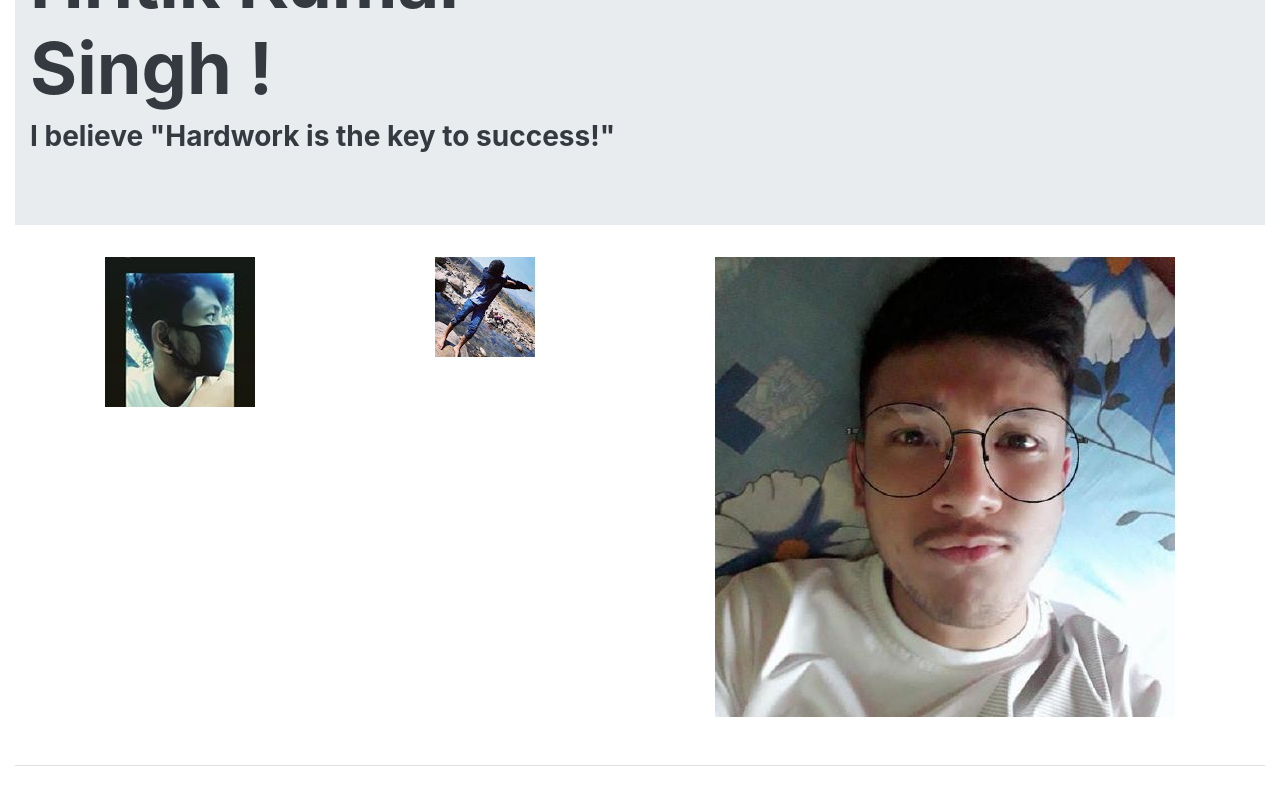
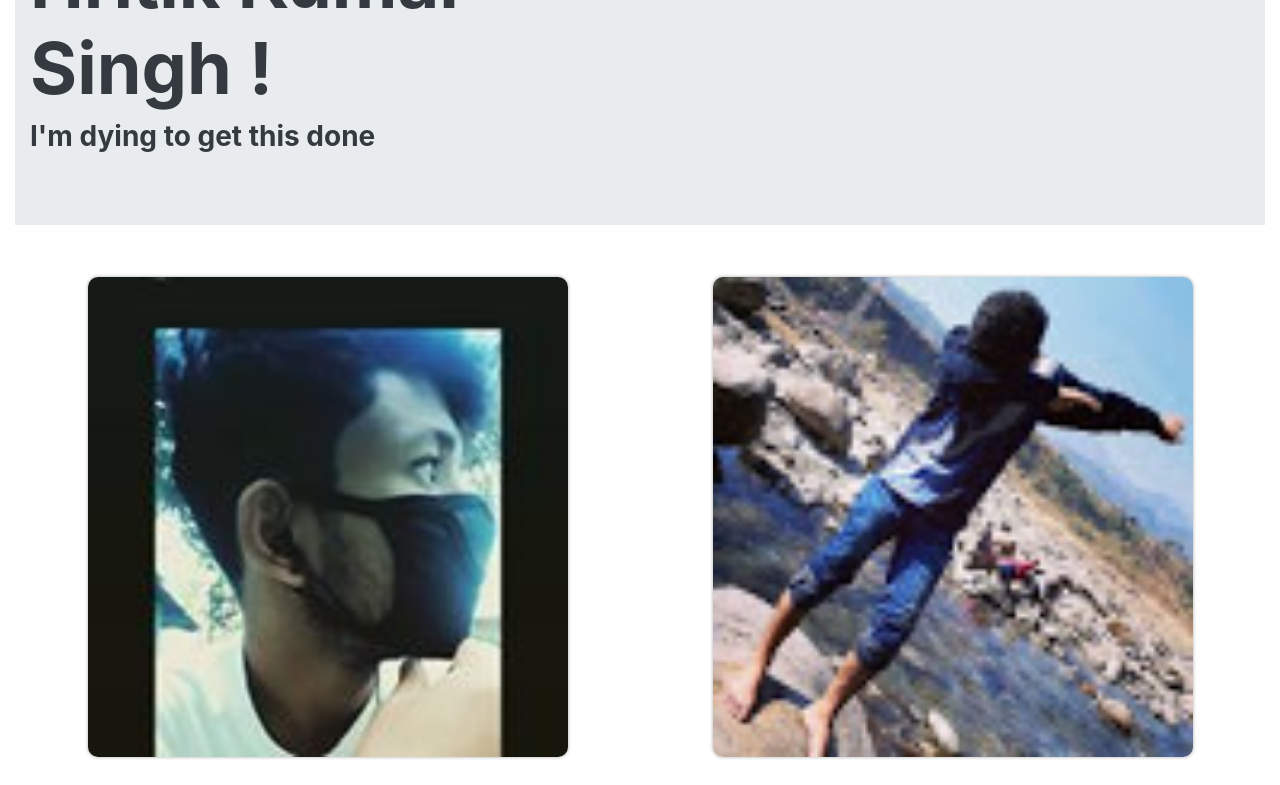
Before and after one commit to Simba-97/portfolioMine, a React (Create React App) app: page / in a window 1280 px wide. Shown: the part 280-1065 px from the top of the page. Built offline with nearby package versions, Linux system fonts and the light colour scheme.

Commit message:
30th August

```diff
--- a/src/App.js
+++ b/src/App.js
@@ -25,7 +25,7 @@ class App extends React.Component {
         ],
        home: {
          title: 'Hi there! I\'m Hritik Kumar Singh !',
-         subtitle: 'I believe "Hardwork is the key to success!"',
+         subtitle: 'I\'m dying to get this done',
          text: 'Check out the projects below.',
 
        },
--- a/src/components/Card.js
+++ b/src/components/Card.js
@@ -3,8 +3,8 @@ import CardInfo from '../components/CardInfo'
 
 function Card(props) {
     return (
-        <div>
-            <img className="" src={props.item.imgSrc} alt={props.item.imgSrc}/>
+        <div className="d-inline-block H-card" onClick ={(e)=> props.onClick(props.item)}>
+            <img className="H-card-image" src={props.item.imgSrc} alt={props.item.imgSrc}/>
             {props.item.selected && <CardInfo title={props.item.title} subtitle ={props.item.subtitle} link= {props.item.link}/>}
         </div>
     )
--- a/src/components/CardInfo.js
+++ b/src/components/CardInfo.js
@@ -5,10 +5,10 @@ function CardInfo(props) {
 
     const style = useSpring({opacity: 1, from: {opacity: 0}})
     return (
-        <animated.div className="" style={style}>
-            <p>{props.title}</p>
-            <p>{props.subtitle}</p>
-            <a></a>
+        <animated.div className="H-card-info" style={style}>
+            <p className="H-card-title">{props.title}</p>
+            <p className="H-card-subtitle">{props.subtitle}</p>
+            <a href ={props.link} target="_blank" rel="noopener noreferrer">View</a>
         </animated.div>
 
     );
--- a/src/components/Carousel.js
+++ b/src/components/Carousel.js
@@ -44,7 +44,8 @@ class Carousel extends Component {
     }
 
     handleCardClick = (id, card) => {
-        let items = {...this.state.items};
+        console.log(id);
+        let items = [...this.state.items];
 
         items[id].selected = items[id].selected ? false : true;
 
--- a/src/index.css
+++ b/src/index.css
@@ -11,3 +11,29 @@ code {
   font-family: source-code-pro, Menlo, Monaco, Consolas, 'Courier New',
     monospace;
 }
+
+.H-card{
+  margin : 20px;
+}
+.H-card-image{
+  border-radius: 10px;
+  width: 480px;
+  height: 480px;
+  box-shadow: 0px 0px 3px 1px #cccccc;
+}
+
+.H-card-info{
+  margin-top: 10px;
+  min-height: 100px;
+}
+
+.H-card-title{
+  font-size: 25px;
+  margin: 0px;
+
+}
+
+.H-card-subtitle{
+  font-size: 25px;
+  margin: 0px;
+}
```
